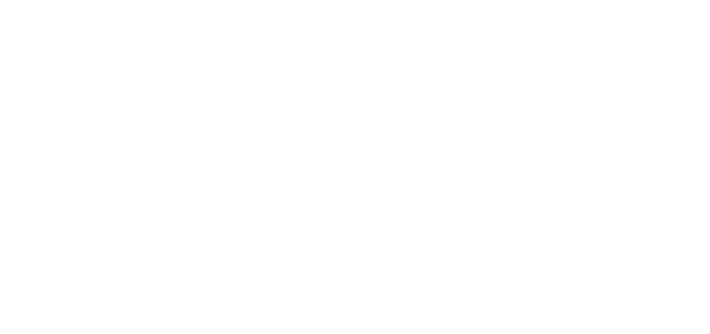
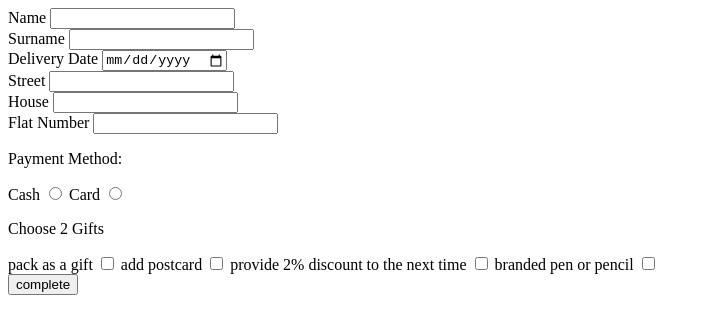
Before and after one commit to Aslani138/Bookshop, a plain HTML site: page Pages/form.html in a window 1280 px wide. Shown: the whole page, without its empty margins (0-710 px from the left). Drawn offline with Linux system fonts and the light colour scheme.

Commit message:
feat: adding form

```diff
--- a/Pages/form.html
+++ b/Pages/form.html
@@ -1,14 +1,81 @@
 <!DOCTYPE html>
 <html lang="en">
-<head>
-    <meta charset="UTF-8">
-    <meta http-equiv="X-UA-Compatible" content="IE=edge">
-    <meta name="viewport" content="width=device-width, initial-scale=1.0">
+  <head>
+    <meta charset="UTF-8" />
+    <meta http-equiv="X-UA-Compatible" content="IE=edge" />
+    <meta name="viewport" content="width=device-width, initial-scale=1.0" />
     <title>Form</title>
-</head>
-<body>
-    <form action="">
+  </head>
+  <body>
+    <form action="" name="form1">
+      <div class="input-item">
+        <label for="name">Name</label>
+        <input type="text" minlength="4" required />
+      </div>
 
+      <div class="input-item">
+        <label for="surname">Surname</label>
+        <input type="text" minlength="5" required />
+      </div>
+
+      <div class="input-item">
+        <label for="deliveryDate">Delivery Date</label>
+        <input id="deliveryDate" type="date" required />
+      </div>
+
+      <div class="input-item">
+        <label for="street">Street</label>
+        <input id="street" type="text" required />
+      </div>
+
+      <div class="input-item">
+        <label for="house">House</label>
+        <input id="house" type="number" required min="0" />
+      </div>
+
+      <div class="input-item">
+        <label for="flatNumber">Flat Number</label>
+        <input id="flatNumber" type="number" required min="0" />
+      </div>
+
+      <div class="input-item">
+        <p>Payment Method:</p>
+        <label for="cash">Cash</label>
+        <input
+          id="cash"
+          type="radio"
+          value="cash"
+          name="paymentMethod"
+          required
+        />
+        <label for="card">Card</label>
+        <input
+          id="card"
+          type="radio"
+          value="card"
+          name="paymentMethod"
+          required
+        />
+      </div>
+
+      <div>
+        <p>Choose 2 Gifts</p>
+        <label for="gift">pack as a gift</label>
+        <input type="checkbox" name="gift" id="gift">
+
+        <label for="postcard">add postcard</label>
+        <input type="checkbox" name="gift" id="postcard">
+
+        <label for="discount">provide 2% discount to the next time</label>
+        <input type="checkbox" name="gift" id="discount">
+
+        <label for="branded">branded pen or pencil</label>
+        <input type="checkbox" name="gift" id="branded">
+      </div>
+
+      <input type="submit" value="complete"/>
     </form>
-</body>
+
+    <script src="./form.js"></script>
+  </body>
 </html>
--- /dev/null
+++ b/Pages/form.js
@@ -0,0 +1,10 @@
+let deliveryDate = document.getElementById("deliveryDate");
+
+let today =  new Date()
+tomorrow = new Date(today.setDate(today.getDate() + 1))
+const nextDate = tomorrow.toISOString().split('T')[0]
+
+deliveryDate.setAttribute("min", nextDate);
+
+const test = document.getElementsByTagName("form");
+console.log(test)
--- a/index.js
+++ b/index.js
@@ -87,7 +87,8 @@ function getData(data) {
     basketFooter.innerHTML = `
     <p class = "basket-footer-total">Total:${total}$</p>
     <p class = "basket-footer-qty">QTY:${length}</p>
-    <button class="basket-footer-button">Confrim Order</button>
+    <a href="./Pages/form.html"><button class="basket-footer-button">Confrim Order</button></a>
+
   `;
   }
 
```
